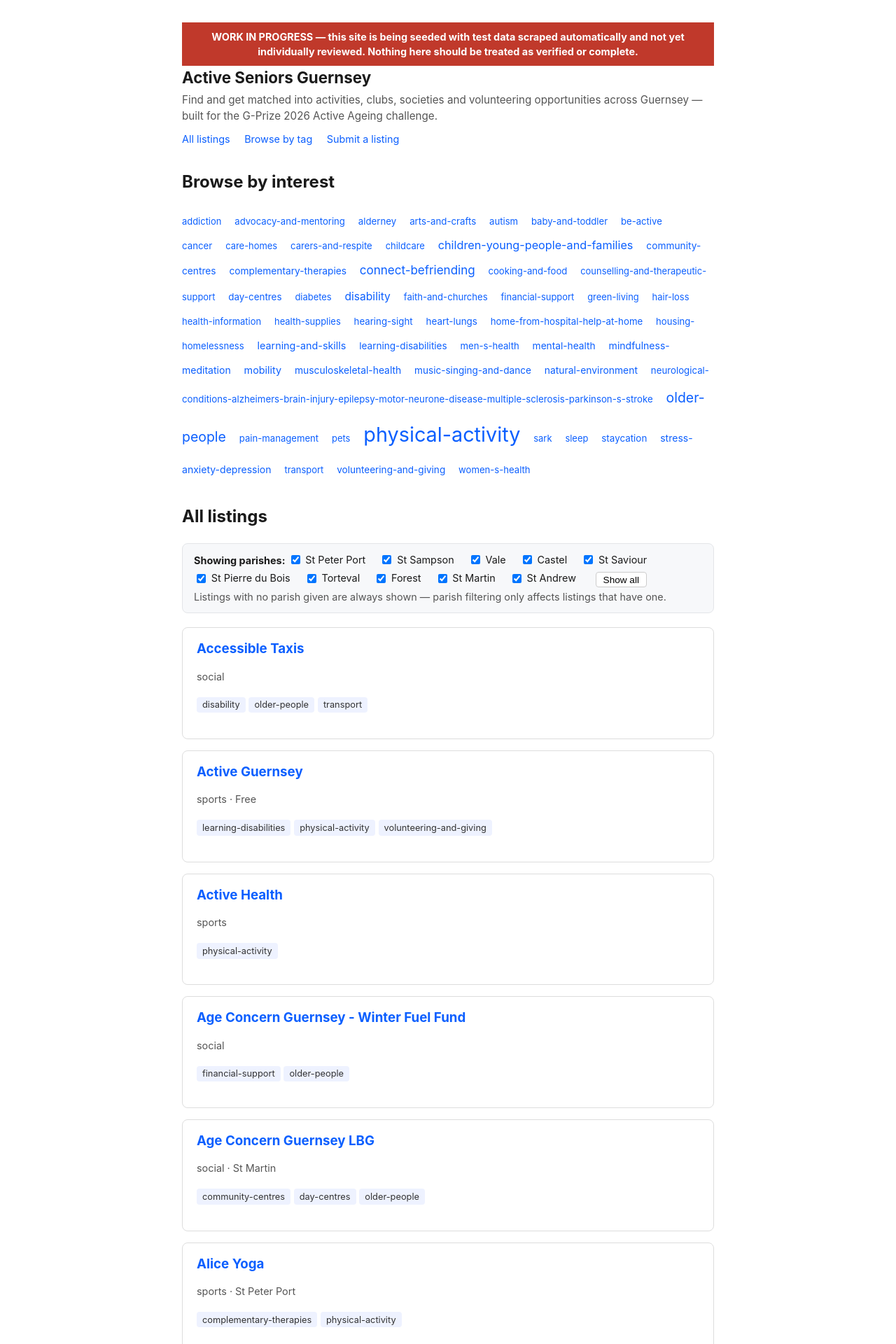
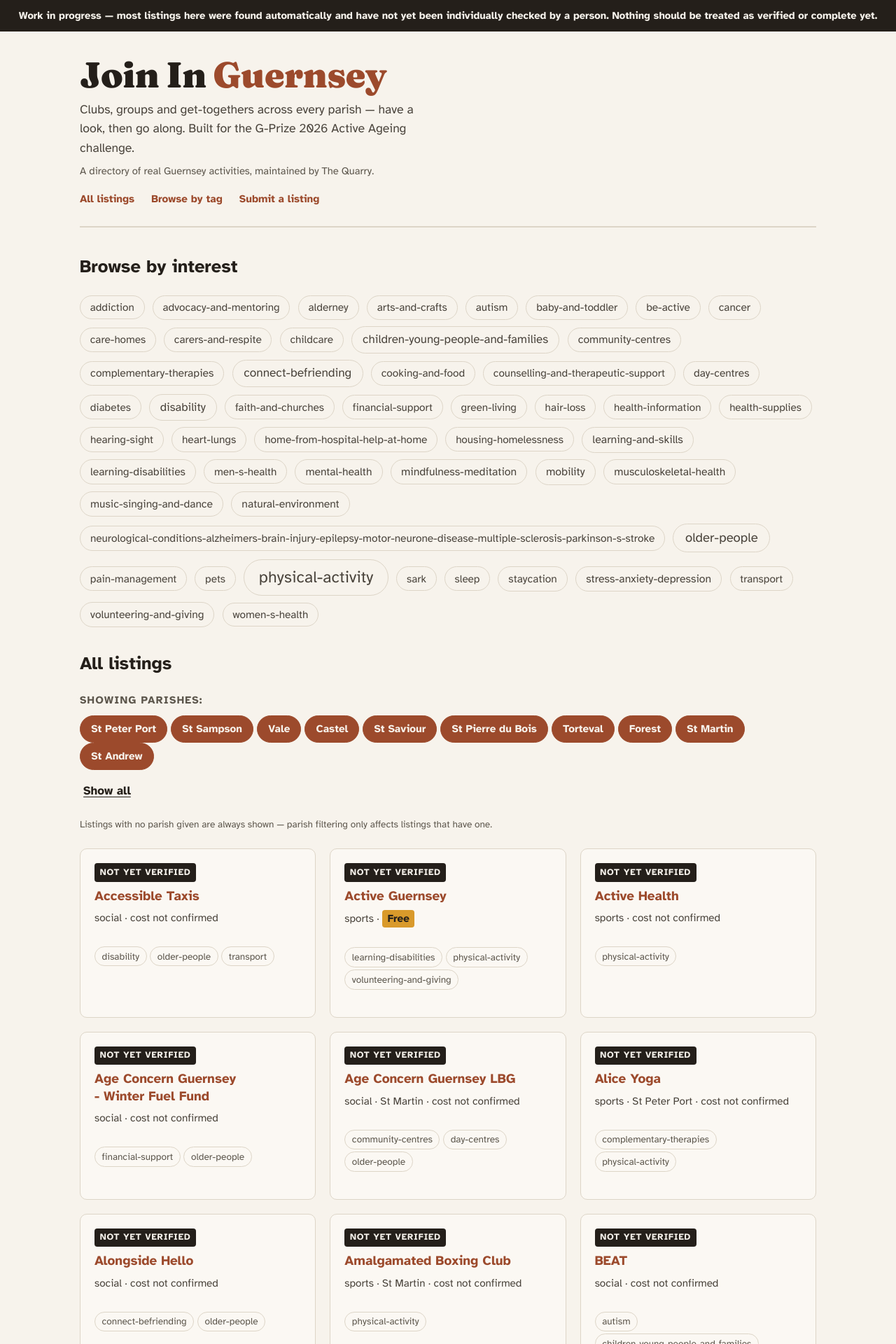
Before and after one commit to active-seniors/active-seniors.github.io, a Jekyll site: the page built from index.md, in a window 1280 px wide. Shown: the top 1920 px of the page at 70% size. Built offline with Jekyll 4.4.1, drawn with Linux system fonts in a browser that asks for light colours; some of the changed text lies outside the part shown.

Commit message:
Apply Join In Guernsey visual system across templates
Renames the site to the decided name (planning/brand-brief.md) and applies
the colour/type treatment developed and contrast-tested in the mockup:
Fraunces + Atkinson Hyperlegible (the Braille Institute's low-vision
typeface), a granite/terracotta/lichen/ochre palette with the contrast
fixes from that testing pass, and no dark mode — see
planning/visual-brief.md for why.

- New assets/css/main.css: the shared token system, single light theme.
- default.html: masthead, nav, "maintained by The Quarry" (link pending
  real URL — see quarry_url in _config.yml).
- listing.html: rebuilt against the real schema. Honest fallbacks for
  missing cost/location data instead of fabricating values; badge reads
  Demo data / Verified by X / Not yet verified depending on actual
  provenance, not a single generic flag.
- index.md: card badges and cost display to match.
- submit.md: fixed a live bug found in passing — the "Suitable for"
  checkboxes were looping over site.data.tags, a file removed in the tag
  system rebuild, so they'd silently stopped rendering. Also dropped its
  now-redundant duplicate <style> block in favour of the shared sheet.

Not verified by a local build — system Ruby here is 2.6.10, too old for
current Jekyll's dependencies. Checked every Liquid block by hand instead;
this needs a real build (this PR, or local with a newer Ruby) before merge.

Co-Authored-By: Claude Sonnet 5 <noreply@anthropic.com>

```diff
--- a/_config.yml
+++ b/_config.yml
@@ -1,9 +1,12 @@
-title: Active Seniors Guernsey
+title: Join In Guernsey
 description: >-
-  Find and get matched into activities, clubs, societies and volunteering
-  opportunities across Guernsey — built for the G-Prize 2026 Active Ageing challenge.
+  Clubs, groups and get-togethers across every parish — have a look, then go along.
+  Built for the G-Prize 2026 Active Ageing challenge.
 baseurl: ""
 url: "https://active-seniors.github.io"
+
+# TODO: real URL needed from Jon — do not guess. Footer link is hidden until this is set.
+quarry_url: ""
 
 # Submission bridge (orchestration/submission) endpoint — deployed 5 Oct 2026.
 # The form page shows a "not live yet" notice if this is ever unset.
--- a/_layouts/default.html
+++ b/_layouts/default.html
@@ -5,38 +5,27 @@
   <meta name="viewport" content="width=device-width, initial-scale=1">
   <title>{% if page.title %}{{ page.title }} · {% endif %}{{ site.title }}</title>
   <meta name="description" content="{{ page.description | default: site.description }}">
-  <style>
-    body { font-family: -apple-system, BlinkMacSystemFont, "Segoe UI", sans-serif; max-width: 760px; margin: 2rem auto; padding: 0 1rem; line-height: 1.5; color: #1a1a1a; }
-    header { margin-bottom: 2rem; }
-    header a { text-decoration: none; color: inherit; }
-    header h1 { font-size: 1.4rem; margin: 0 0 0.25rem; }
-    header p { margin: 0; color: #555; font-size: 0.95rem; }
-    .listing-card { border: 1px solid #ddd; border-radius: 8px; padding: 1rem 1.25rem; margin-bottom: 1rem; }
-    .listing-card h3 { margin: 0 0 0.25rem; }
-    .listing-card h3 a { text-decoration: none; color: #0b5fff; }
-    .meta { color: #555; font-size: 0.9rem; }
-    .tag { display: inline-block; background: #eef2ff; color: #333; border-radius: 4px; padding: 0.1rem 0.5rem; font-size: 0.8rem; margin-right: 0.3rem; margin-bottom: 0.3rem; text-decoration: none; }
-    .tag:hover { background: #dbe4ff; }
-    nav.site-nav { margin-top: 0.5rem; }
-    nav.site-nav a { font-size: 0.9rem; color: #0b5fff; text-decoration: none; margin-right: 1rem; }
-    .tag-cloud { line-height: 2.2; margin-bottom: 2rem; }
-    .tag-cloud-item { color: #0b5fff; text-decoration: none; margin-right: 0.9rem; }
-    .tag-cloud-item:hover { text-decoration: underline; }
-    .filter-bar { background: #f7f8fa; border: 1px solid #e3e5e8; border-radius: 8px; padding: 0.75rem 1rem; margin-bottom: 1.25rem; font-size: 0.9rem; }
-    .parish-toggle { display: inline-flex; align-items: center; gap: 0.3rem; margin-right: 1rem; margin-bottom: 0.3rem; }
-    #parish-reset { margin-left: 0.5rem; font-size: 0.85rem; border: 1px solid #ccc; background: #fff; border-radius: 4px; padding: 0.15rem 0.6rem; cursor: pointer; }
-    #no-matches { color: #555; }
-    .demo-badge { display: inline-block; background: #c0392b; color: #fff; font-weight: 700; letter-spacing: 0.03em; font-size: 0.7rem; text-transform: uppercase; border-radius: 4px; padding: 0.15rem 0.5rem; margin-bottom: 0.4rem; }
-    footer { margin-top: 3rem; padding-top: 1rem; border-top: 1px solid #eee; color: #777; font-size: 0.85rem; }
-    .wip-banner { background: #c0392b; color: #fff; text-align: center; font-weight: 700; padding: 0.6rem 1rem; font-size: 0.9rem; }
-    .wip-banner a { color: #fff; text-decoration: underline; }
-  </style>
+  <link rel="preconnect" href="https://fonts.googleapis.com">
+  <link rel="preconnect" href="https://fonts.gstatic.com" crossorigin>
+  <link rel="stylesheet" href="https://fonts.googleapis.com/css2?family=Fraunces:wght@600;900&family=Atkinson+Hyperlegible:wght@400;700&display=swap">
+  <link rel="stylesheet" href="{{ '/assets/css/main.css' | relative_url }}">
 </head>
 <body>
-  <div class="wip-banner">WORK IN PROGRESS — this site is being seeded with test data scraped automatically and not yet individually reviewed. Nothing here should be treated as verified or complete.</div>
-  <header>
-    <a href="{{ '/' | relative_url }}"><h1>{{ site.title }}</h1></a>
-    <p>{{ site.description }}</p>
+  <div class="wip-banner">Work in progress — most listings here were found automatically and have not yet been individually checked by a person. Nothing should be treated as verified or complete yet.</div>
+  <div class="page">
+    <header class="masthead">
+      <a class="wordmark-link" href="{{ '/' | relative_url }}">
+        <h1 class="wordmark">Join In <span class="place">Guernsey</span></h1>
+      </a>
+      <p class="strapline">{{ site.description }}</p>
+      <p class="maintained-by">
+        A directory of real Guernsey activities, maintained by
+        {% if site.quarry_url and site.quarry_url != "" %}
+          <a href="{{ site.quarry_url }}">The Quarry</a>.
+        {% else %}
+          The Quarry.
+        {% endif %}
+      </p>
       <nav class="site-nav">
         <a href="{{ '/' | relative_url }}">All listings</a>
         <a href="{{ '/tags/' | relative_url }}">Browse by tag</a>
@@ -46,8 +35,9 @@
     <main>
       {{ content }}
     </main>
-  <footer>
-    <p>Built for the <a href="https://innovateguernsey.com/gprize">G-Prize 2026</a> Active Ageing challenge. Listings are reviewed by humans before publishing — see this site's <a href="https://github.com/active-seniors/active-seniors.github.io">GitHub history</a> for the full audit trail.</p>
+    <footer class="site-footer">
+      <p>Built for the <a href="https://innovateguernsey.com/gprize">G-Prize 2026</a> Active Ageing challenge. Every listing's history — who added it, who's reviewed it, when it's next due a check — is public in this site's <a href="https://github.com/active-seniors/active-seniors.github.io">GitHub history</a>.</p>
     </footer>
+  </div>
 </body>
 </html>
--- /dev/null
+++ b/assets/css/main.css
@@ -0,0 +1,309 @@
+/* Join In Guernsey — shared visual system.
+   See /planning/brand-brief.md and /planning/visual-brief.md for the reasoning
+   behind every decision below — this file applies it, it doesn't re-derive it.
+
+   Deliberately single-theme (no dark mode): light-on-dark increases perceived
+   halation for astigmatic readers, more common with age — the wrong trade for
+   this audience. See visual-brief.md "Decided: no dark mode". */
+
+:root {
+  --ink: #241f1a;
+  --charcoal: #4a443c;
+  --granite-text: #5c564c;   /* secondary/tertiary TEXT — darkened to clear 6.5:1, never use --granite-line for text */
+  --granite-line: #a89f90;   /* borders/decoration only — fails contrast as text, do not use for text */
+  --line: #ddd5c7;
+  --chalk: #f7f3ec;
+  --paper: #fbf8f3;
+  --terracotta: #9c4a2c;     /* lead accent — links, selected states, primary actions */
+  --lichen: #5f6b4a;         /* accessibility/positive-confirmation signal */
+  --ochre: #d99a2b;          /* FILL ONLY — fails as text/icon colour at ~2.2:1 contrast, never set as a text color */
+  --badge-bg: var(--ink);
+  --badge-text: var(--chalk);
+  --error: #9c3b2e;
+  --focus: #241f1a;
+  color-scheme: light;
+}
+
+* { box-sizing: border-box; }
+
+html { background: var(--chalk); }
+
+body {
+  background: var(--chalk);
+  color: var(--ink);
+  font-family: "Atkinson Hyperlegible", "Segoe UI", Arial, sans-serif;
+  font-size: 17px;
+  line-height: 1.55;
+  margin: 0;
+  -webkit-font-smoothing: antialiased;
+}
+
+a { color: var(--terracotta); text-decoration-thickness: 1.5px; }
+a:visited { color: var(--terracotta); }
+
+:focus-visible {
+  outline: 3px solid var(--focus);
+  outline-offset: 2px;
+}
+
+@media (prefers-reduced-motion: no-preference) {
+  .chip, .listing-card, a { transition: background-color 160ms ease, border-color 160ms ease; }
+}
+
+h1, h2, h3 { text-wrap: balance; }
+
+.page {
+  max-width: 1100px;
+  margin: 0 auto;
+  padding: 0 1.5rem 4rem;
+}
+
+/* ---------- Notices / banners ---------- */
+.wip-banner {
+  background: var(--ink);
+  color: var(--chalk);
+  padding: 0.7rem 1.5rem;
+  font-size: 0.92rem;
+  font-weight: 700;
+  text-align: center;
+}
+.wip-banner a { color: var(--chalk); text-decoration-thickness: 1.5px; }
+
+.notice {
+  background: var(--paper);
+  border: 1px solid var(--granite-line);
+  border-left: 4px solid var(--ochre);
+  border-radius: 8px;
+  padding: 0.9rem 1.1rem;
+  margin-bottom: 1.5rem;
+  font-size: 0.95rem;
+  color: var(--charcoal);
+}
+
+/* ---------- Masthead ---------- */
+.masthead {
+  padding: 2.25rem 0 1.5rem;
+  border-bottom: 2px solid var(--line);
+  margin-bottom: 2.25rem;
+}
+.masthead a.wordmark-link { text-decoration: none; display: inline-block; }
+.wordmark {
+  font-family: "Fraunces", Georgia, serif;
+  font-weight: 900;
+  font-size: clamp(2.1rem, 5vw, 3.2rem);
+  letter-spacing: -0.01em;
+  line-height: 1;
+  margin: 0;
+  color: var(--ink);
+}
+.wordmark .place { color: var(--terracotta); }
+.masthead .strapline {
+  max-width: 44ch;
+  font-size: 1.1rem;
+  color: var(--charcoal);
+  margin: 0.6rem 0 0;
+}
+.masthead .maintained-by {
+  margin: 0.5rem 0 0;
+  font-size: 0.92rem;
+  color: var(--granite-text);
+}
+nav.site-nav {
+  margin-top: 1.1rem;
+  display: flex;
+  gap: 1.5rem;
+  flex-wrap: wrap;
+}
+nav.site-nav a {
+  font-weight: 700;
+  font-size: 0.95rem;
+  text-decoration: none;
+  border-bottom: 2px solid transparent;
+}
+nav.site-nav a:hover, nav.site-nav a:focus-visible { border-bottom-color: var(--terracotta); }
+
+/* ---------- Section labels ---------- */
+.section-label, h2.section-label {
+  font-size: 0.95rem;
+  font-weight: 700;
+  text-transform: uppercase;
+  letter-spacing: 0.08em;
+  color: var(--granite-text);
+  margin: 0 0 1rem;
+}
+
+/* ---------- Tag cloud ---------- */
+.tag-cloud { display: flex; flex-wrap: wrap; gap: 0.6rem 0.7rem; align-items: baseline; margin: 0 0 2rem; padding: 0; list-style: none; }
+.tag-cloud-item {
+  border: 1px solid var(--line);
+  border-radius: 999px;
+  padding: 0.3em 0.9em;
+  color: var(--charcoal);
+  text-decoration: none;
+  white-space: nowrap;
+  display: inline-block;
+}
+.tag-cloud-item:hover, .tag-cloud-item:focus-visible { border-color: var(--terracotta); color: var(--terracotta); }
+
+/* ---------- Filter bar ---------- */
+.filter-bar {
+  display: flex;
+  flex-wrap: wrap;
+  gap: 0.6rem 0.7rem;
+  align-items: center;
+  margin-bottom: 0.6rem;
+}
+.filter-bar > strong { font-size: 0.95rem; font-weight: 700; text-transform: uppercase; letter-spacing: 0.08em; color: var(--granite-text); width: 100%; }
+.parish-toggle {
+  position: relative;
+  display: inline-block;
+  border: 1.5px solid var(--line);
+  border-radius: 999px;
+  padding: 0.45em 1em;
+  font-weight: 700;
+  font-size: 0.95rem;
+  color: var(--charcoal);
+  cursor: pointer;
+  user-select: none;
+}
+.parish-toggle input { position: absolute; opacity: 0; inset: 0; width: 100%; height: 100%; margin: 0; cursor: pointer; }
+.parish-toggle:has(input:checked) { background: var(--terracotta); border-color: var(--terracotta); color: var(--chalk); }
+.parish-toggle:has(input:focus-visible) { outline: 3px solid var(--focus); outline-offset: 2px; }
+#parish-reset {
+  border: none; background: none; font: inherit; font-weight: 700; color: var(--ink);
+  text-decoration: underline; text-underline-offset: 3px; cursor: pointer; padding: 0.45em 0.3em;
+}
+.filter-bar .meta { width: 100%; font-size: 0.85rem; color: var(--granite-text); margin-top: 0.4rem; }
+
+#active-tag-filter { font-size: 0.95rem; color: var(--charcoal); margin-bottom: 1rem; }
+
+/* ---------- Listing cards ---------- */
+#listings-container {
+  display: grid;
+  grid-template-columns: repeat(auto-fill, minmax(270px, 1fr));
+  gap: 1.25rem;
+  margin: 1.5rem 0;
+}
+.listing-card {
+  background: var(--paper);
+  border: 1px solid var(--line);
+  border-radius: 10px;
+  padding: 1.25rem 1.25rem 1.4rem;
+  display: flex;
+  flex-direction: column;
+  gap: 0.5rem;
+}
+.listing-card[hidden] { display: none; }
+.demo-badge, .verify-badge {
+  align-self: flex-start;
+  background: var(--badge-bg);
+  color: var(--badge-text);
+  font-size: 0.8rem;
+  font-weight: 700;
+  text-transform: uppercase;
+  letter-spacing: 0.06em;
+  padding: 0.25em 0.6em;
+  border-radius: 4px;
+  display: inline-block;
+}
+.free-pill {
+  display: inline-block;
+  background: var(--ochre);
+  color: var(--ink);
+  font-weight: 700;
+  padding: 0.05em 0.5em;
+  border-radius: 4px;
+}
+.listing-card h3 { font-size: 1.18rem; margin: 0; line-height: 1.3; }
+.listing-card h3 a { text-decoration: none; border-bottom: 2px solid transparent; }
+.listing-card h3 a:hover, .listing-card h3 a:focus-visible { border-bottom-color: var(--terracotta); }
+.listing-card .meta { margin: 0; font-size: 0.95rem; color: var(--charcoal); }
+.tag {
+  display: inline-block;
+  font-size: 0.85rem;
+  border: 1px solid var(--line);
+  border-radius: 999px;
+  padding: 0.2em 0.7em;
+  color: var(--granite-text);
+  text-decoration: none;
+  margin: 0.2rem 0.3rem 0 0;
+}
+.tag:hover, .tag:focus-visible { border-color: var(--terracotta); color: var(--terracotta); }
+
+.no-matches, #no-matches { color: var(--granite-text); font-style: italic; }
+
+/* ---------- Single listing page ---------- */
+article.listing { max-width: 640px; }
+article.listing h2 {
+  font-family: "Fraunces", Georgia, serif;
+  font-weight: 600;
+  font-size: clamp(1.7rem, 4vw, 2.3rem);
+  line-height: 1.15;
+  margin: 0.8rem 0 0.3rem;
+}
+article.listing > .meta { font-size: 1.05rem; color: var(--charcoal); margin: 0 0 1rem; }
+article.listing .description { font-size: 1.05rem; max-width: 65ch; margin-bottom: 1.5rem; }
+.detail-rows {
+  display: flex;
+  flex-direction: column;
+  gap: 0.8rem;
+  padding: 1.1rem 1.25rem;
+  background: var(--paper);
+  border: 1px solid var(--line);
+  border-radius: 10px;
+  margin-bottom: 1.5rem;
+}
+.detail-rows p { margin: 0; display: flex; gap: 0.5rem; }
+.detail-rows strong { min-width: 6.5rem; flex-shrink: 0; }
+.detail-rows .uncertain { color: var(--granite-text); font-style: italic; }
+.access-line { color: var(--lichen); font-weight: 700; }
+article.listing .tags { margin-bottom: 1.5rem; }
+.organiser-box { font-size: 0.98rem; margin-bottom: 1.5rem; }
+.organiser-box strong { display: block; margin-bottom: 0.3rem; }
+.freshness {
+  font-size: 0.88rem;
+  color: var(--granite-text);
+  border-top: 1px solid var(--line);
+  padding-top: 1rem;
+  margin-bottom: 1.5rem;
+}
+.back-link { font-weight: 700; text-decoration: none; border-bottom: 2px solid var(--granite-line); }
+.back-link:hover, .back-link:focus-visible { border-bottom-color: var(--terracotta); }
+
+/* ---------- Tag index page ---------- */
+ul.tag-list { list-style: none; padding: 0; }
+ul.tag-list li { padding: 0.4rem 0; border-bottom: 1px solid var(--line); }
+ul.tag-list a { text-decoration: none; font-weight: 700; }
+
+/* ---------- Submission form ---------- */
+fieldset { border: 1px solid var(--line); border-radius: 10px; padding: 1.1rem 1.25rem; margin-bottom: 1.25rem; }
+legend { font-weight: 700; padding: 0 0.4rem; color: var(--ink); }
+form label { display: block; margin-top: 0.85rem; font-size: 0.92rem; font-weight: 700; color: var(--charcoal); }
+form label.checkbox-inline { display: inline-block; font-weight: normal; margin-right: 1.2rem; color: var(--ink); }
+form input[type="text"], form input[type="email"], form input[type="tel"], form input[type="url"],
+form input[type="number"], form select, form textarea {
+  width: 100%; max-width: 420px; padding: 0.5rem 0.6rem; margin-top: 0.3rem;
+  border: 1.5px solid var(--line); border-radius: 6px; font: inherit; color: var(--ink);
+  background: var(--paper); box-sizing: border-box;
+}
+.hp-field { position: absolute; left: -9999px; width: 1px; height: 1px; overflow: hidden; }
+button[type="submit"] {
+  margin-top: 1.5rem; padding: 0.7rem 1.6rem; background: var(--terracotta); color: var(--chalk);
+  border: none; border-radius: 8px; font: inherit; font-weight: 700; font-size: 1rem; cursor: pointer;
+}
+button[type="submit"]:hover { background: var(--ink); }
+button[type="submit"]:disabled { background: var(--granite-line); cursor: not-allowed; }
+#form-status { margin-top: 1rem; font-weight: 700; }
+#form-status.success { color: var(--lichen); }
+#form-status.error { color: var(--error); }
+
+/* ---------- Footer ---------- */
+footer.site-footer {
+  margin-top: 3.5rem;
+  padding-top: 1.5rem;
+  border-top: 2px solid var(--line);
+  color: var(--granite-text);
+  font-size: 0.9rem;
+  max-width: 65ch;
+}
+footer.site-footer a { color: var(--terracotta); }
--- a/index.md
+++ b/index.md
@@ -32,7 +32,7 @@ title: Home
   {% endfor %}
   {% assign ratio = count | times: 1.0 | divided_by: max_count %}
   {% assign size = ratio | plus: 0.8 %}
-  <a class="tag-cloud-item tag-filter-link" href="{{ '/?tag=' | append: tag | relative_url }}" data-tag="{{ tag }}" style="font-size: {{ size }}rem;">{{ tag }}</a>
+  <a class="tag-cloud-item tag-filter-link" href="{{ '/?tag=' | append: tag | relative_url }}" data-tag="{{ tag }}" style="font-size: {{ ratio | times: 0.5 | plus: 0.95 }}rem;">{{ tag }}</a>
 {% endfor %}
 </p>
 
@@ -58,12 +58,25 @@ title: Home
 {% assign ls = listing.suitable_for | default: empty_arr %}
 {% assign listing_tags = lt | concat: ls | join: " " %}
 <div class="listing-card" data-parish="{{ listing.location.parish }}" data-tags="{{ listing_tags }}">
-  {% if listing.source == "demo-data" %}<span class="demo-badge">Demo data</span><br>{% endif %}
+  {% if listing.source == "demo-data" %}
+    <span class="demo-badge">Demo data</span>
+  {% elsif listing.verification.verified_by and listing.verification.verified_by != "" %}
+    <span class="verify-badge">Verified</span>
+  {% else %}
+    <span class="verify-badge">Not yet verified</span>
+  {% endif %}
   <h3><a href="{{ listing.url | relative_url }}">{{ listing.title }}</a></h3>
   <p class="meta">
     {{ listing.category }}
     {% if listing.location.parish %} · {{ listing.location.parish }}{% endif %}
-    {% if listing.cost.amount == 0 %} · Free{% endif %}
+    ·
+    {% if listing.cost.amount == 0 %}
+      <span class="free-pill">Free</span>
+    {% elsif listing.cost.amount %}
+      £{{ listing.cost.amount }}
+    {% else %}
+      cost not confirmed
+    {% endif %}
   </p>
   {% if listing.tags or listing.suitable_for %}
   <p>
```
Also changed, not shown: _layouts/listing.html (+66 -22 lines), submit.md (+2 -22 lines), tags/index.md (+1 -1 lines). Lines whose indentation alone changed are shown as unchanged.
